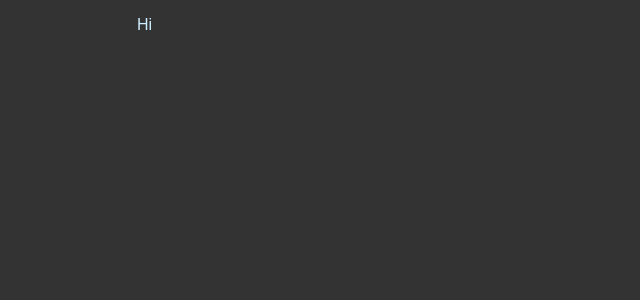
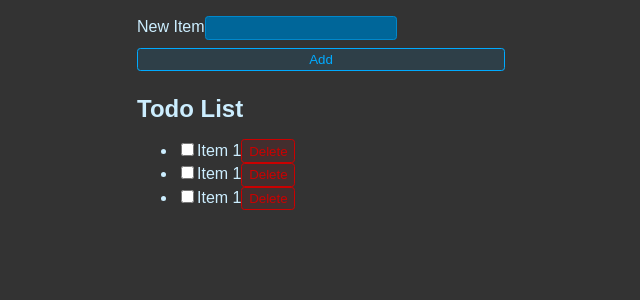
Before and after one commit to Vasileios1988/to-do-list-react, a React (Vite) app: page / in a window 1280 px wide. Shown: the top 300 px of the page, without its empty margins (319-959 px from the left). Built offline with nearby package versions, Linux system fonts and the light colour scheme.

Commit message:
static component ready

```diff
--- a/src/App.jsx
+++ b/src/App.jsx
@@ -1,5 +1,40 @@
 import "./style.css"
 
 export default function App() {
- return "Hi"
+ return (
+    <>
+    <form className="new-item-form">
+    <div className="fomr-row">
+        <label htmlfor="item">New Item</label>
+        <input type="text" id="item"/>
+    </div>
+    <button className="btn">Add</button>
+ </form>
+ <h1 className="header">Todo List</h1>
+ <ul>
+    <li>
+        <label>
+            <input type="checkbox"/>
+            Item 1
+        </label>
+        <button className="btn btn-danger">Delete</button>
+    </li>
+    <li>
+        <label>
+            <input type="checkbox"/>
+            Item 1
+        </label>
+        <button className="btn btn-danger">Delete</button>
+    </li>
+    <li>
+        <label>
+            <input type="checkbox"/>
+            Item 1
+        </label>
+        <button className="btn btn-danger">Delete</button>
+    </li>
+ </ul>
+ </>
+
+ )
 }
```
